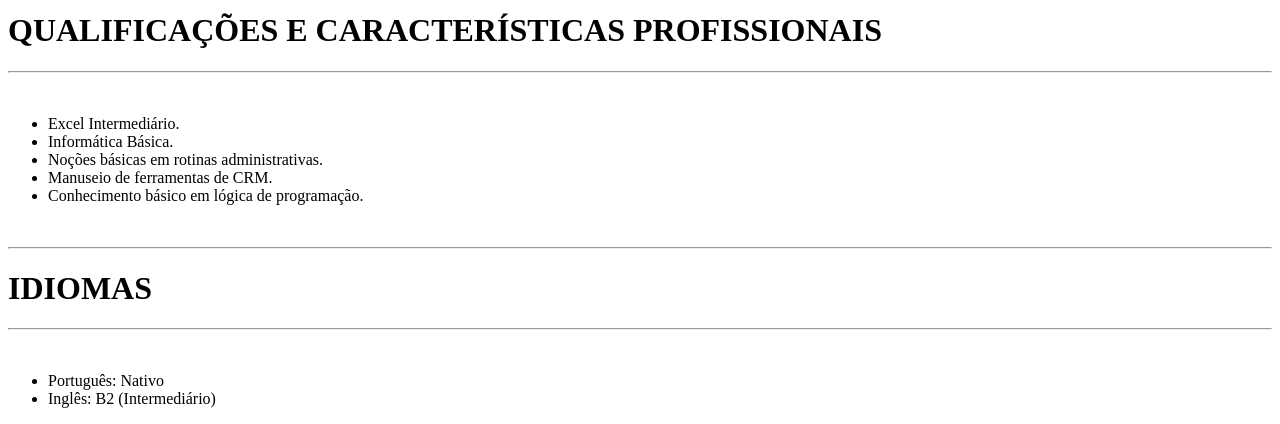
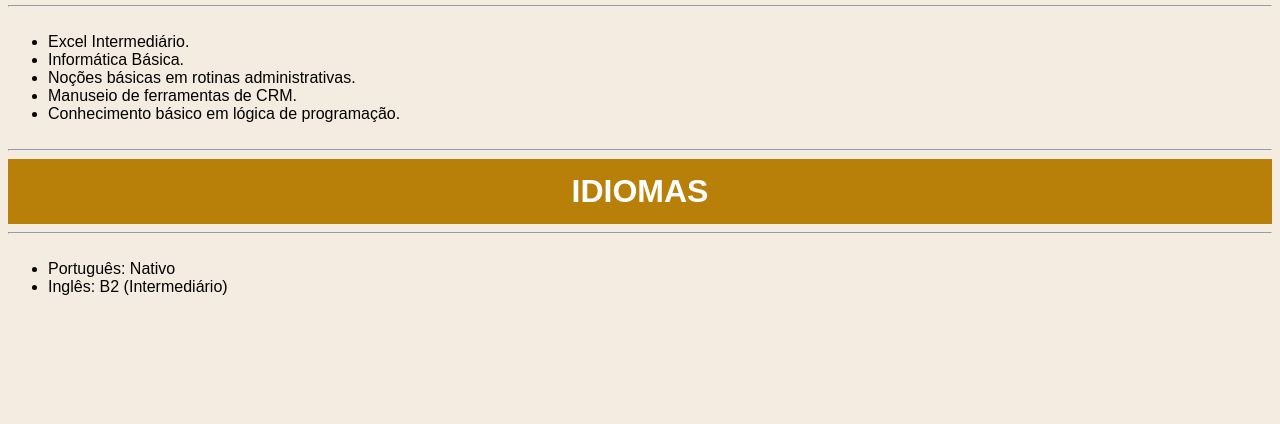
Before and after one commit to DomingosMt/aula2, a plain HTML site: page index.html in a window 1280 px wide. Shown: the part 711-1135 px from the top of the page. After the commit the page ends 1015 px from the top, so only its background shows below. Drawn offline with Linux system fonts and the light colour scheme.

Commit message:
correcao

```diff
--- a/index.html
+++ b/index.html
@@ -4,7 +4,7 @@
     <meta charset="UTF-8">
     <meta name="viewport" content="width=device-width, initial-scale=1.0">
     <title>Currículo Domingos</title>
-    <link rel="stylesheet" href="curriculoCSS.css">
+    <link rel="stylesheet" href="curriculo.css">
 </head>
 <body>
 
```
